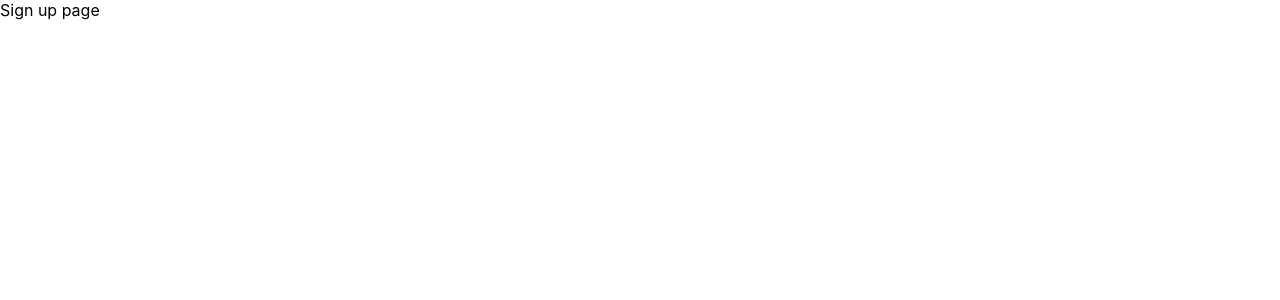
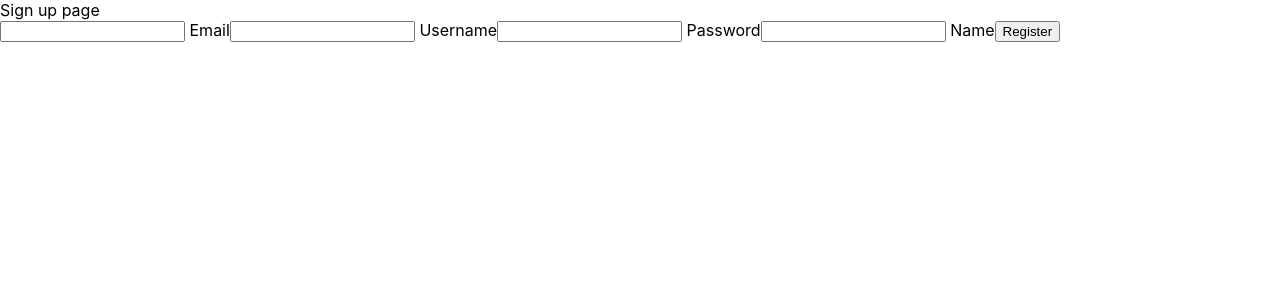
Before and after one commit to emanfolo/twitter-clone-frontend, a Next.js app: page /user/new in a window 1280 px wide. Shown: the top 300 px of the page. Built offline with nearby package versions, Linux system fonts and the light colour scheme.

Commit message:
sign up form

```diff
--- a/pages/user/new.tsx
+++ b/pages/user/new.tsx
@@ -1,6 +1,108 @@
+import { gql, useMutation } from '@apollo/client';
+
+const REGISTER_USER = gql`
+    mutation Mutation($data: UserCreateInput!) {
+  createUser(data: $data) {
+    id
+    email
+    username
+    createdAt
+    profile {
+      image
+    }
+    followedBy {
+      id
+    }
+    following {
+      id
+    }
+  }
+}
+
+`
+
+// {
+//   "data": {
+//     "email": "test@gmail.com",
+//     "name": "testing",
+//     "username": "testguy",
+//     "profile": {
+//       "create": {
+//         "image": null,
+//         "header_image": null,
+//         "bio": null
+//       }
+//     },
+//     "password": "password"
+//   }
+// }
+
 
 const CreateUser = () => {
-  return <> Sign up page </>
+
+  let email: any;
+  let username: any;
+  let name: any;
+  let password: any;
+  const [registerMutateFunction, { data, loading, error }] = useMutation(REGISTER_USER)
+
+  if (loading) return 'Loading...';
+
+  if (error) return `Error! ${error.message}`;
+
+  if(data) return <> {data.id} {data.username} {data.name} </>
+
+  return (
+  <>
+  Sign up page
+  <div>
+      <form
+        onSubmit={e => {
+          e.preventDefault();
+          registerMutateFunction({ variables: {
+            data: {
+                    "email": email.value,
+                    "name": username.value,
+                    "username": name.value,
+                    "profile": {
+                      "create": {
+                        "image": null,
+                        "header_image": null,
+                        "bio": null
+                      }
+                    },
+                    "password": password.value
+                  }
+                }
+              });
+
+        }}
+      >
+        <input
+          ref={node => {
+            email = node;
+          }}
+        /> Email
+        <input
+          ref={node => {
+            username = node;
+          }}
+        /> Username
+        <input
+          ref={node => {
+            password = node;
+          }}
+        /> Password
+        <input
+          ref={node => {
+            name = node;
+          }}
+        /> Name
+        <button type="submit">Register</button>
+      </form>
+    </div>
+
+  </>)
 }
 
 export default CreateUser
```
